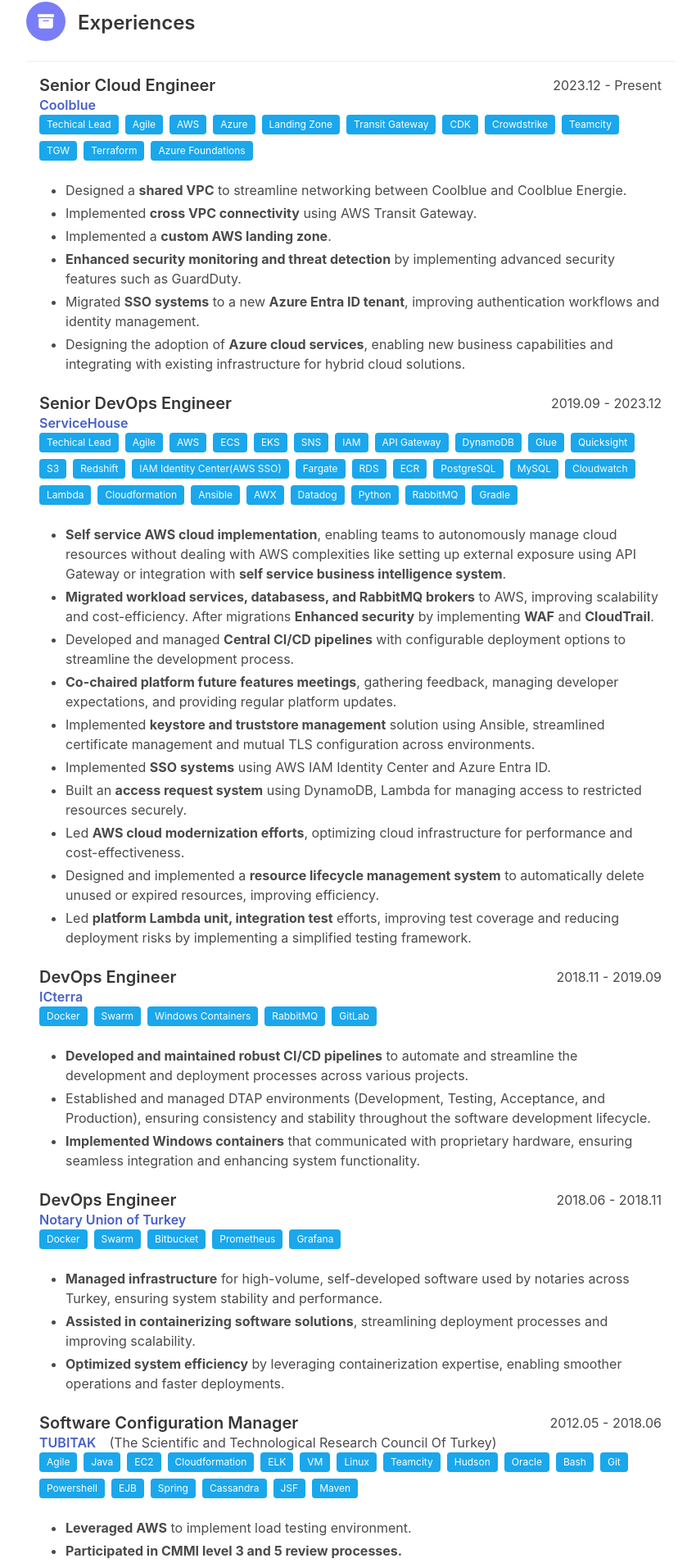
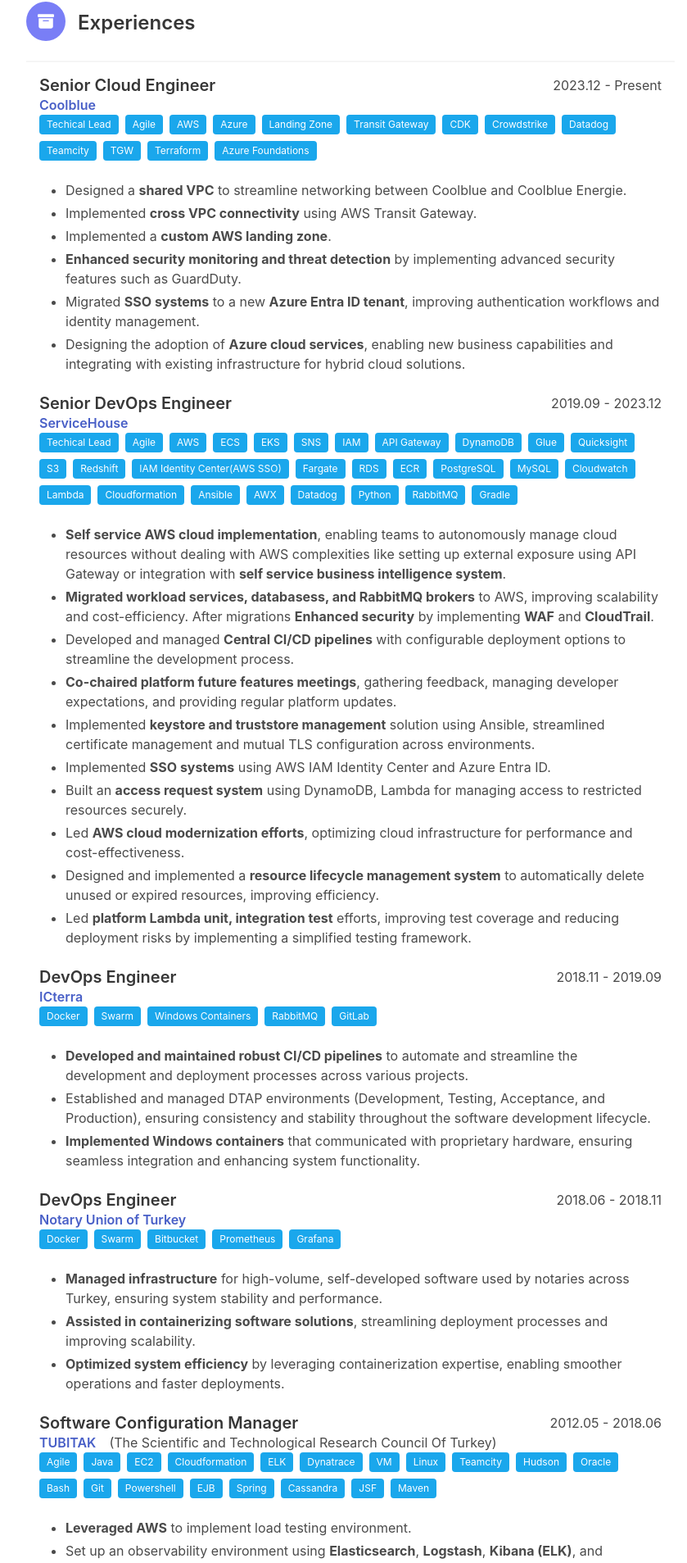
Before and after one commit to ethemcemozkan/me, a React (Create React App) app: page / in a window 1280 px wide. Shown: the part 1834-3741 px from the top of the page at 82% size, without its empty margins (212-1051 px from the left). Built offline with nearby package versions, Linux system fonts and the light colour scheme.

Commit message:
Update App.js

```diff
--- a/src/App.js
+++ b/src/App.js
@@ -154,6 +154,7 @@
                     'Transit Gateway',
                     'CDK',
                     'Crowdstrike',
+                     'Datadog',
                     'Teamcity',
                     'TGW',
                     'Terraform',
@@ -238,6 +239,8 @@
                   company: 'TUBITAK',
                   description: '<ul>' +
                     '<li><b>Leveraged AWS</b> to implement load testing environment.</li>' +
+                    '<li>Set up an observability environment using <b>Elasticsearch</b>, <b>Logstash</b>, <b>Kibana (ELK)</b>, and <b>Dynatrace</b>, enabling comprehensive monitoring and logging across systems.</li>' +
+                     '<li>Leveraged <b>Dynatrace</b> for application performance monitoring, improving incident response times and system reliability.</li>' +
                     '<li><b>Participated in CMMI level 3 and 5 review processes.</b></li>' +
                     '<li><b>Managed configuration</b> across development, testing and production environments, <b>orchestrated CI pipelines</b>, <b>automated developer setups</b>, and ensured adherence to CMMI level 5 processes.</li>' +
                     '<li><b>Developed and managed infrastructure to Turkey-wide high-volume projects</b>, including the track and trace system for all medical devices.</li>' +
@@ -251,6 +254,7 @@
                     'EC2',
                     'Cloudformation',
                     'ELK',
+                     'Dynatrace',
                     'VM',
                     'Linux',
                     'Teamcity',
```
